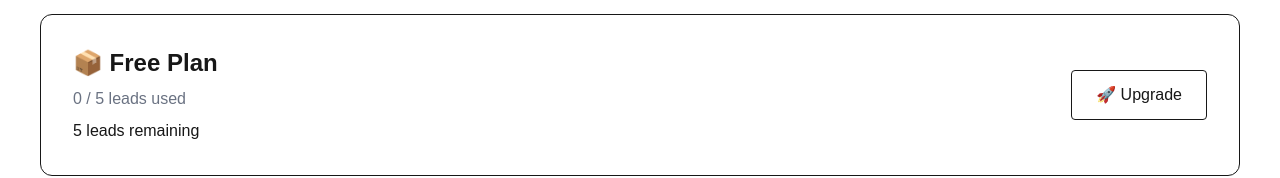
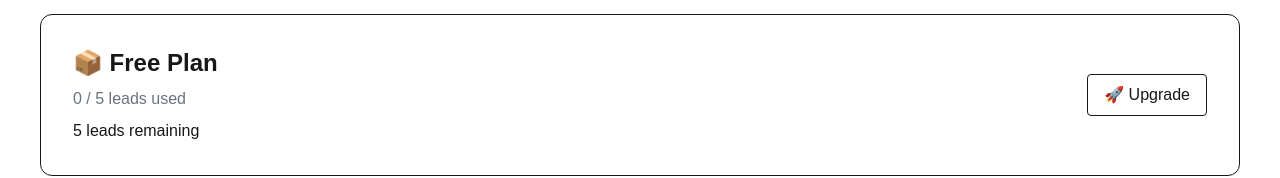
Before and after one commit to founderbychance/ai-sales-employee, a Next.js app: page /dashboard in a window 1280 px wide. Shown: the part 181-359 px from the top of the page. Built offline with nearby package versions, Linux system fonts and the light colour scheme; no server answers; the database is empty.

Commit message:
Added plan based lead limits

```diff
--- a/src/app/api/leads/route.ts
+++ b/src/app/api/leads/route.ts
@@ -47,7 +47,25 @@ startOfMonth.setHours(
 
 );
 
-const { count } = await supabase
+const { data: profile } =
+
+  await supabase
+
+    .from("profiles")
+
+    .select("*")
+
+    .eq("user_id", userId)
+
+    .single();
+
+const leadLimit =
+
+  profile?.lead_limit || 5;
+
+const { count } =
+
+  await supabase
 
     .from("leads")
 
@@ -69,7 +87,7 @@ const { count } = await supabase
 
     );
 
-if ((count || 0) >= 5) {
+if ((count || 0) >= leadLimit) {
 
   return Response.json(
 
@@ -77,7 +95,7 @@ if ((count || 0) >= 5) {
 
       message:
 
-        "Free plan limit reached. Upgrade to Pro 🚀",
+        "Lead limit reached. Upgrade 🚀",
 
     },
 
--- a/src/app/dashboard/page.tsx
+++ b/src/app/dashboard/page.tsx
@@ -10,11 +10,25 @@ export default async function Dashboard() {
 
     .select("*");
 
+    const { data: profile } = await supabase
+
+  .from("profiles")
+
+  .select("*")
+
+  .single();
+
+const isPro =
+
+  profile?.plan === "pro";
+
   const leads = data || [];
 
   const totalLeads = leads.length;
 
-  const leadLimit = 5;
+  const leadLimit =
+
+  profile?.lead_limit || 5;
 
   const remainingLeads = Math.max(
 
@@ -122,11 +136,37 @@ export default async function Dashboard() {
 
       <div className="flex justify-between items-center mb-10">
 
+        <div>
+
   <h1 className="text-4xl font-bold">
 
     📊 Dashboard
 
   </h1>
+
+  {
+
+  isPro && (
+
+    <div className="mt-2">
+
+      <span
+
+        className="border rounded-full px-4 py-1"
+
+      >
+
+        ⭐ PRO USER
+
+      </span>
+
+    </div>
+
+  )
+
+}
+
+</div>
 
         <div className="flex gap-4">
 
@@ -202,11 +242,15 @@ export default async function Dashboard() {
 
           </div>
 
+          {
+
+  !isPro && (
+
     <a
 
       href="/upgrade"
 
-            className="border px-6 py-3 rounded"
+      className="border px-4 py-2 rounded"
 
     >
 
@@ -214,6 +258,9 @@ export default async function Dashboard() {
 
     </a>
 
+  )
+
+}
         </div>
 
       </div>
```
Lines whose indentation alone changed are shown as unchanged.
